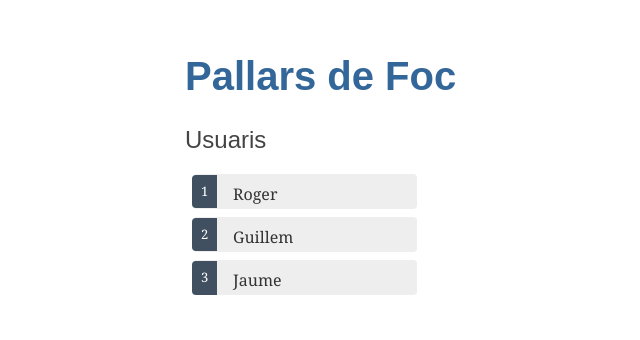
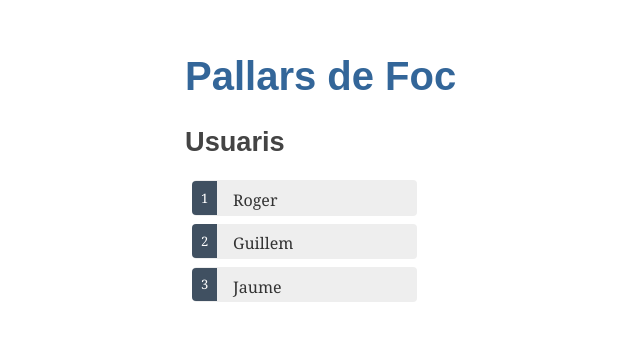
Before and after one commit to Rogercapcas/Pallars-De-Foc, an Angular app: page / in a window 1280 px wide. Shown: the part 314-654 px from the top of the page, without its empty margins (183-823 px from the left). Built offline with nearby package versions, Linux system fonts and the light colour scheme.

Commit message:
User details done

```diff
--- a/src/app/user-detail/user-detail.component.html
+++ b/src/app/user-detail/user-detail.component.html
@@ -1,13 +1,14 @@
+
 <div *ngIf="user">
-
+  <div>------------------------------------------------------------------</div>
   <h2>Informació sobre l'usuari {{user.name}} {{user.surname}} </h2>
   <div>
-    <label>Correu elctrònic:
+    <label><h3>Correu elctrònic:</h3>
       {{user.email}}
     </label>
   </div>
   <div>
-    <label>Telèfon:
+    <label><h3>Telèfon:</h3>
       {{user.phone_number}}
     </label>
   </div>
--- a/src/app/users/users.component.html
+++ b/src/app/users/users.component.html
@@ -1,4 +1,3 @@
-
 <h2>Usuaris</h2>
 <ul class="users">
   <li *ngFor="let user of users"
--- a/src/styles.css
+++ b/src/styles.css
@@ -5,10 +5,18 @@ h1{
   font-size: 250%;
 }
 
-h2, h3{
+h2{
   color: #444;
   font-family: Arial, Helvetica, sans-serif;
-  font-weight: lighter;
+  font-size: 170%;
+  font-weight: bold;
+}
+
+h3{
+  color: #333;
+  font-family: Arial;
+  font-size: 110%;
+  font-weight: bold;
 }
 
 body{
@@ -22,5 +30,5 @@ body, input[type="text"], button {
 
 /*everywhere else*/
 {
-  font-family: Arial, Helvetica, sans-serif;
+  font-family: Helvetica;
 }
```
